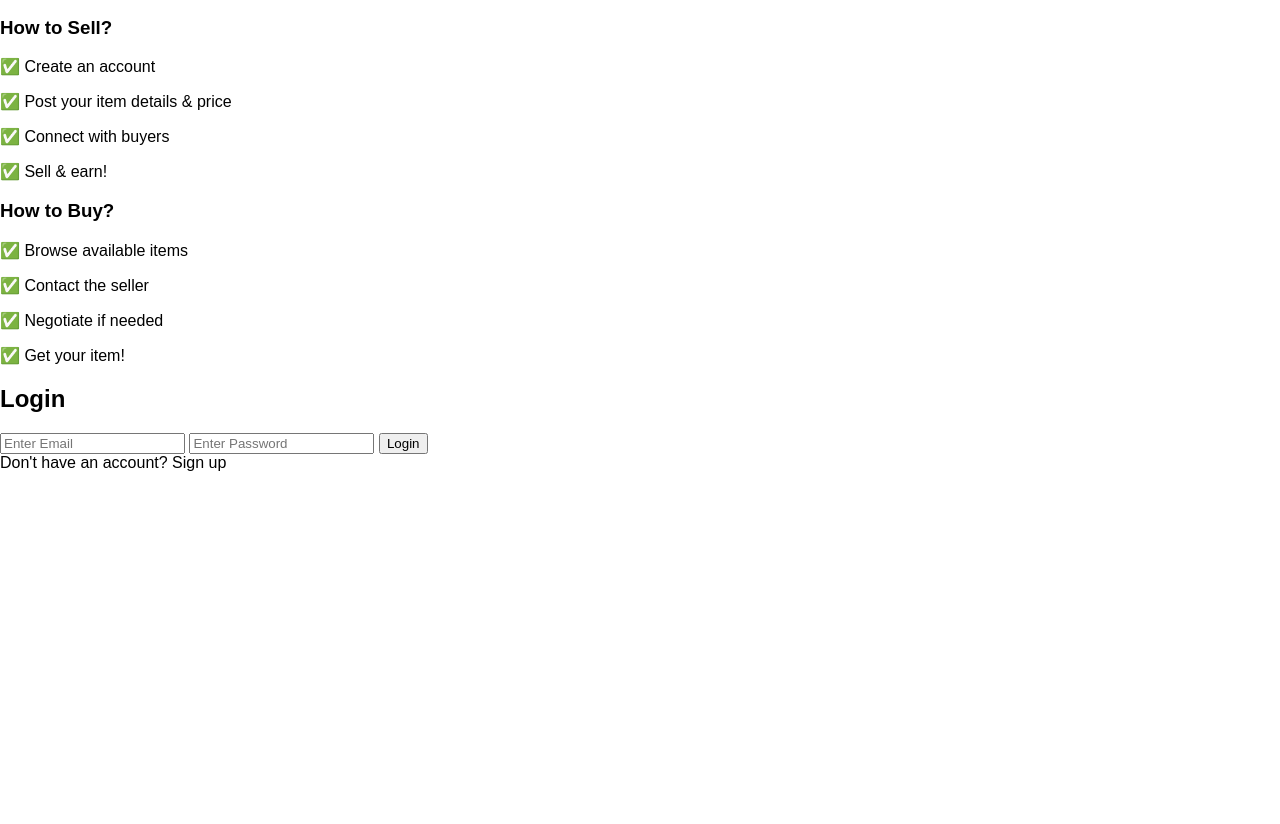
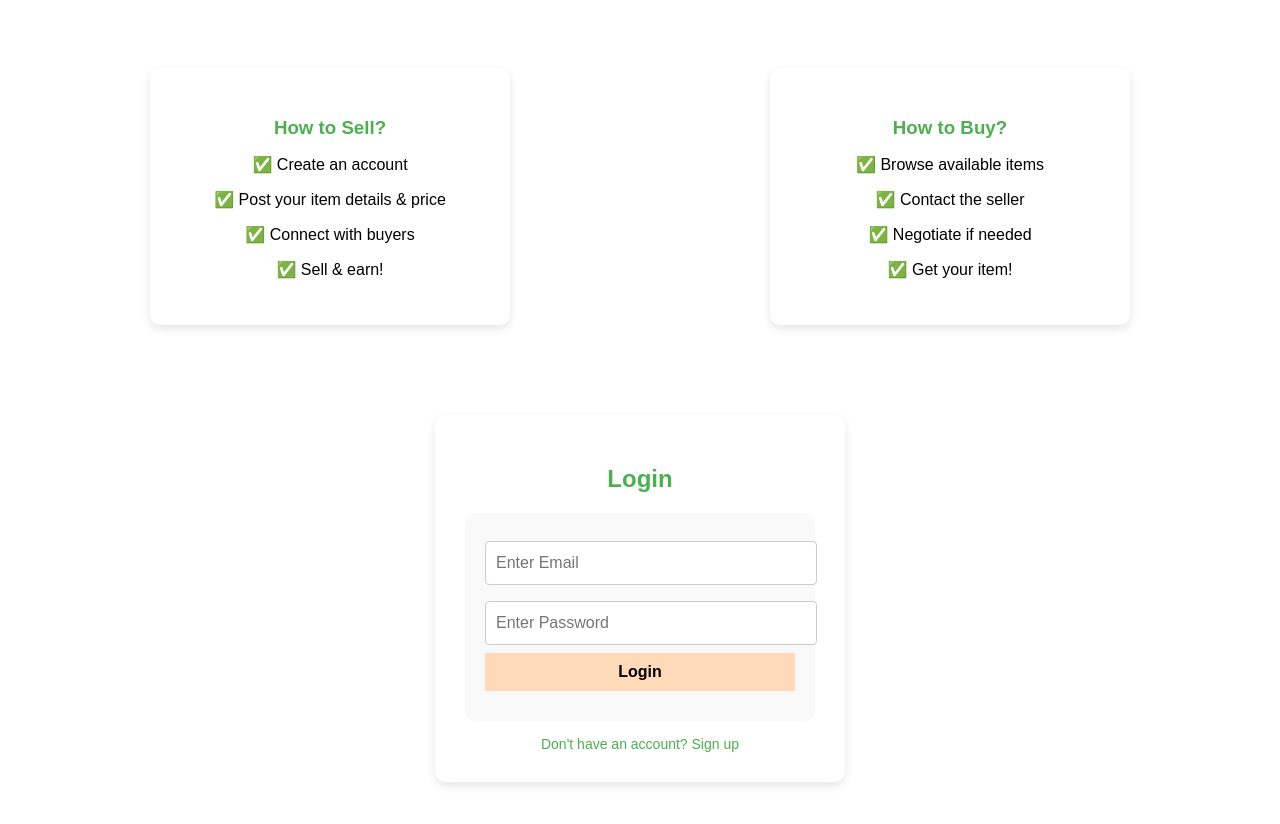
Before and after one commit to KKhushbu2630/Campus-Closet, a plain HTML site: page index.html in a window 1280 px wide. Shown: the part 802-1626 px from the top of the page. Before the commit the page ends 1274 px from the top, so only its background shows below. Drawn offline with Linux system fonts and the light colour scheme.

Commit message:
Update style.css

```diff
--- a/style.css
+++ b/style.css
@@ -100,6 +100,139 @@ header {
     background-color: #f5c2a3;
 }
 
+/* Categories */
+#categories {
+    padding: 50px;
+    text-align: center;
+}
+
+.category-container {
+    display: flex;
+    justify-content: center;
+    gap: 20px;
+    flex-wrap: wrap;
+}
+
+.category {
+    background-color: #f4f4f4;
+    padding: 15px 25px;
+    border-radius: 5px;
+    font-size: 1.1rem;
+    cursor: pointer;
+    transition: background-color 0.3s;
+}
+
+.category:hover {
+    background-color: #ddd;
+}
+
+/* Sell Form */
+#sell {
+    padding: 50px;
+    text-align: center;
+}
+
+form {
+    display: flex;
+    flex-direction: column;
+    max-width: 400px;
+    margin: 0 auto;
+    background: #f9f9f9;
+    padding: 20px;
+    border-radius: 10px;
+}
+
+form input, form textarea, form button {
+    margin-bottom: 10px;
+    padding: 10px;
+    font-size: 1rem;
+}
+
+form button {
+    background-color: peachpuff;
+    color: black;
+    border: none;
+    cursor: pointer;
+    font-weight: bold;
+}
+
+form button:hover {
+    background-color: #f5c2a3;
+}
+
+
+
+.steps-section {
+      display: flex;
+      justify-content: space-around;
+      margin: 50px 20px;
+      flex-wrap: wrap;
+    }
+
+    .step {
+      background-color: white;
+      box-shadow: 0 4px 10px rgba(0,0,0,0.1);
+      border-radius: 10px;
+      width: 300px;
+      padding: 30px;
+      margin: 20px;
+      text-align: center;
+      transition: 0.3s;
+    }
+
+    .step:hover {
+      transform: translateY(-10px);
+    }
+
+    .step h3 {
+      color: #4CAF50;
+      margin-bottom: 10px;
+    }
+
+    .auth-section {
+      display: flex;
+      justify-content: center;
+      align-items: flex-start;
+      flex-wrap: wrap;
+      margin-bottom: 50px;
+    }
+
+    .logbox {
+      background-color: white;
+      padding: 30px;
+      width: 350px;
+      box-shadow: 0 4px 10px rgba(0,0,0,0.1);
+      margin: 20px;
+      border-radius: 10px;
+    }
+
+    .logbox h2 {
+      text-align: center;
+      margin-bottom: 20px;
+      color: #4CAF50;
+    }
+
+    input[type=text], input[type=password] {
+      width: 100%;
+      padding: 12px 10px;
+      margin: 8px 0;
+      border-radius: 4px;
+      border: 1px solid #ccc;
+    }
+
+
+   .switch-link {
+      color: #4CAF50;
+      cursor: pointer;
+      display: block;
+      margin-top: 15px;
+      text-align: center;
+      font-size: 14px;
+
+    }
+
+
+
 
 
 /* Footer */
```
